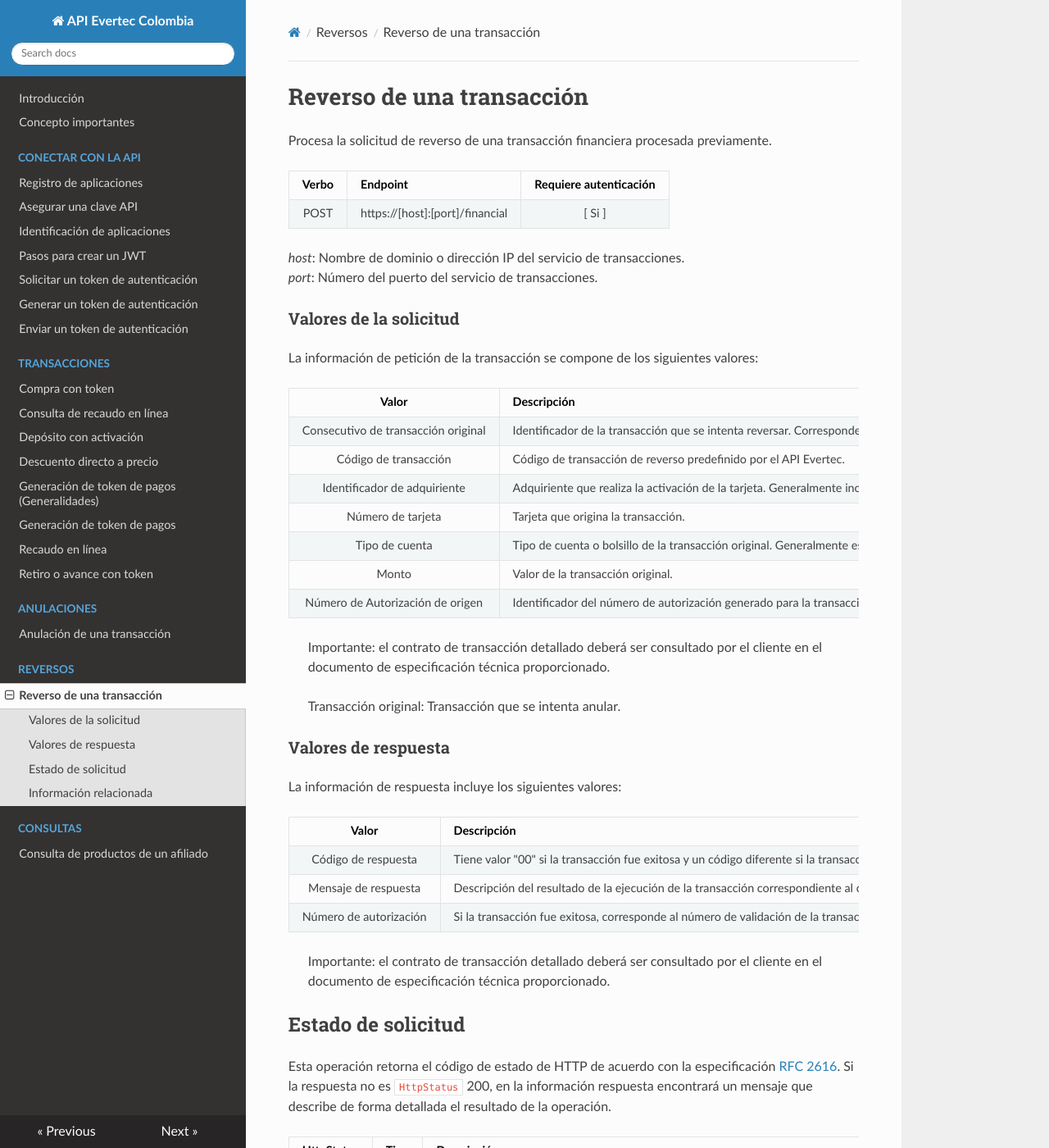
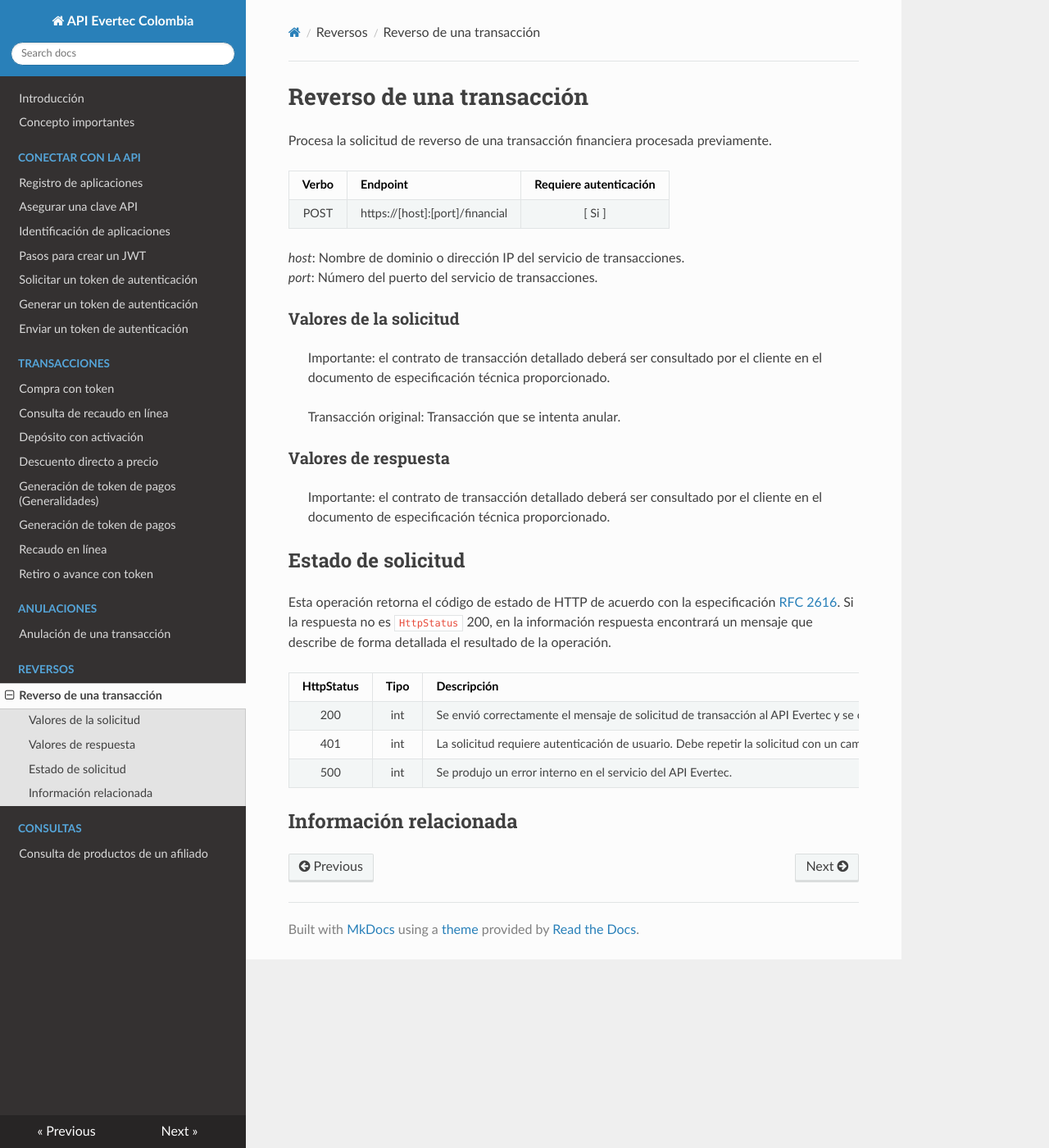
Before and after one commit to Picasso-api/Evertec-API, an MkDocs documentation site: the page built from docs/reverse.md, in a window 1280 px wide and 1400 px high. Shown: the whole window at 82% size. Built offline with MkDocs 1.6.1, drawn with Linux system fonts in a browser that asks for light colours; nearby versions of some CDN libraries.

Commit message:
Update reverse.md
Se elimina los valores solicitados en la petición y respuesta de la transacción

```diff
--- a/docs/reverse.md
+++ b/docs/reverse.md
@@ -11,31 +11,11 @@ Procesa la solicitud de reverso de una transacción financiera procesada previam
 
 ### Valores de la solicitud
 
-La información de petición de la transacción se compone de los siguientes valores:
-
-| Valor | Descripción                                      |
-| :---: | --------------------------------------------- |
-Consecutivo de transacción original | Identificador de la transacción que se intenta reversar. Corresponde a la identificación de la solicitud en la transacción original.
-Código de transacción | Código de transacción de reverso predefinido por el API Evertec.
-Identificador de adquiriente | Adquiriente que realiza la activación de la tarjeta. Generalmente incluye los identificadores del almacén y de la terminal de origen.
-Número de tarjeta | Tarjeta que origina la transacción.
-Tipo de cuenta | Tipo de cuenta o bolsillo de la transacción original. Generalmente este valor lo debe establecer el usuario y/o comercio en el punto de pago. Corresponde con una lista de valores predefinidos por Evertec Colombia.
-Monto | Valor de la transacción original.
-Número de Autorización de origen | Identificador del número de autorización generado para la transacción original.
-
 >Importante: el contrato de transacción detallado deberá ser consultado por el cliente en el documento de especificación técnica proporcionado.
 
 > Transacción original: Transacción que se intenta anular.
 
 ### Valores de respuesta
-
-La información de respuesta incluye los siguientes valores:
-
-| Valor | Descripción                                      |
-| :---: | --------------------------------------------- |
-Código de respuesta | Tiene valor "00" si la transacción fue exitosa y un código diferente si la transacción fue declinada. El mensaje de respuesta indicará el motivo de declinación.
-Mensaje de respuesta | Descripción del resultado de la ejecución de la transacción correspondiente al código de respuesta.
-Número de autorización | Si la transacción fue exitosa, corresponde al número de validación de la transacción retornado por el API Evertec.
 
 >Importante: el contrato de transacción detallado deberá ser consultado por el cliente en el documento de especificación técnica proporcionado.
 
```
